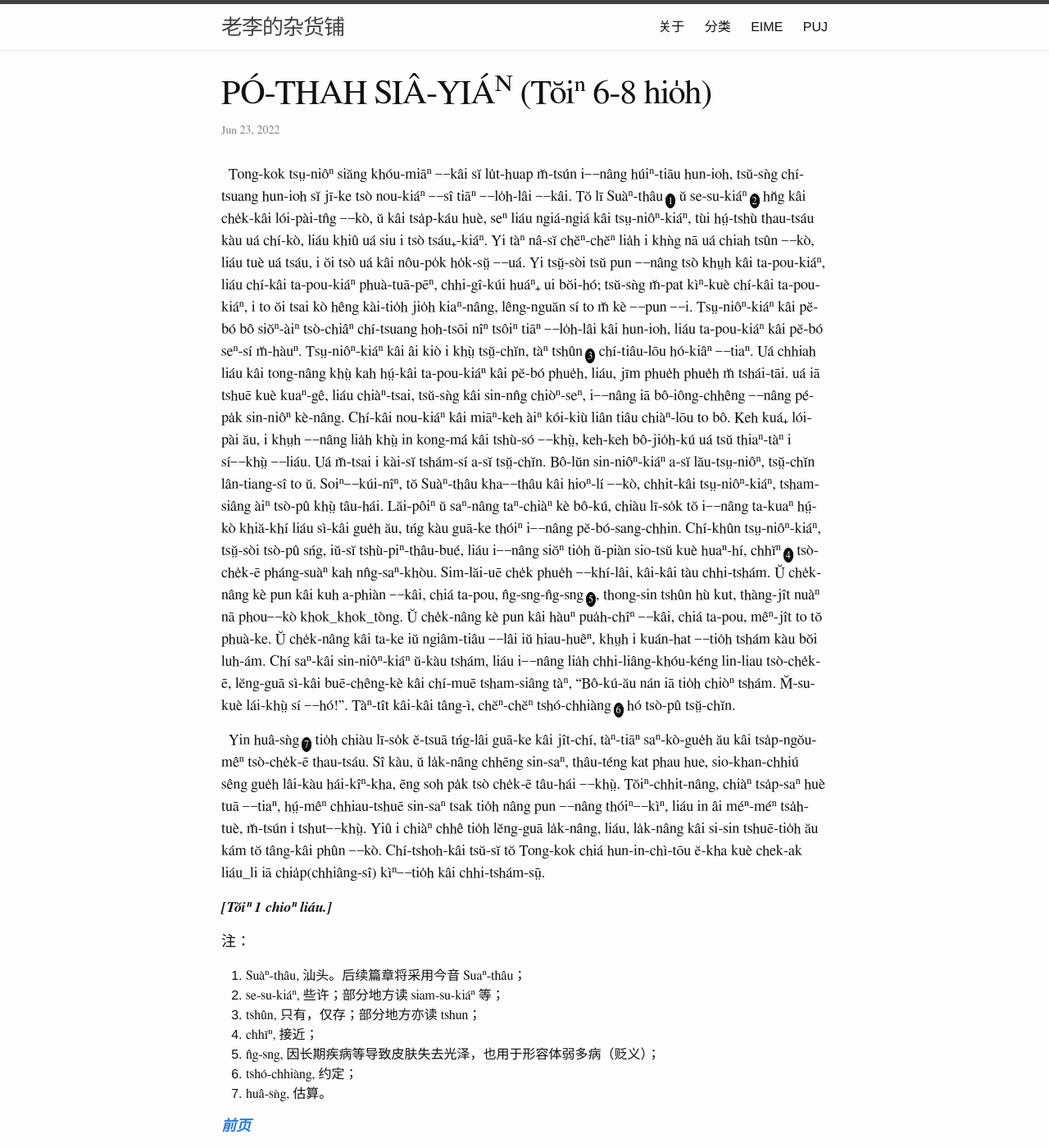
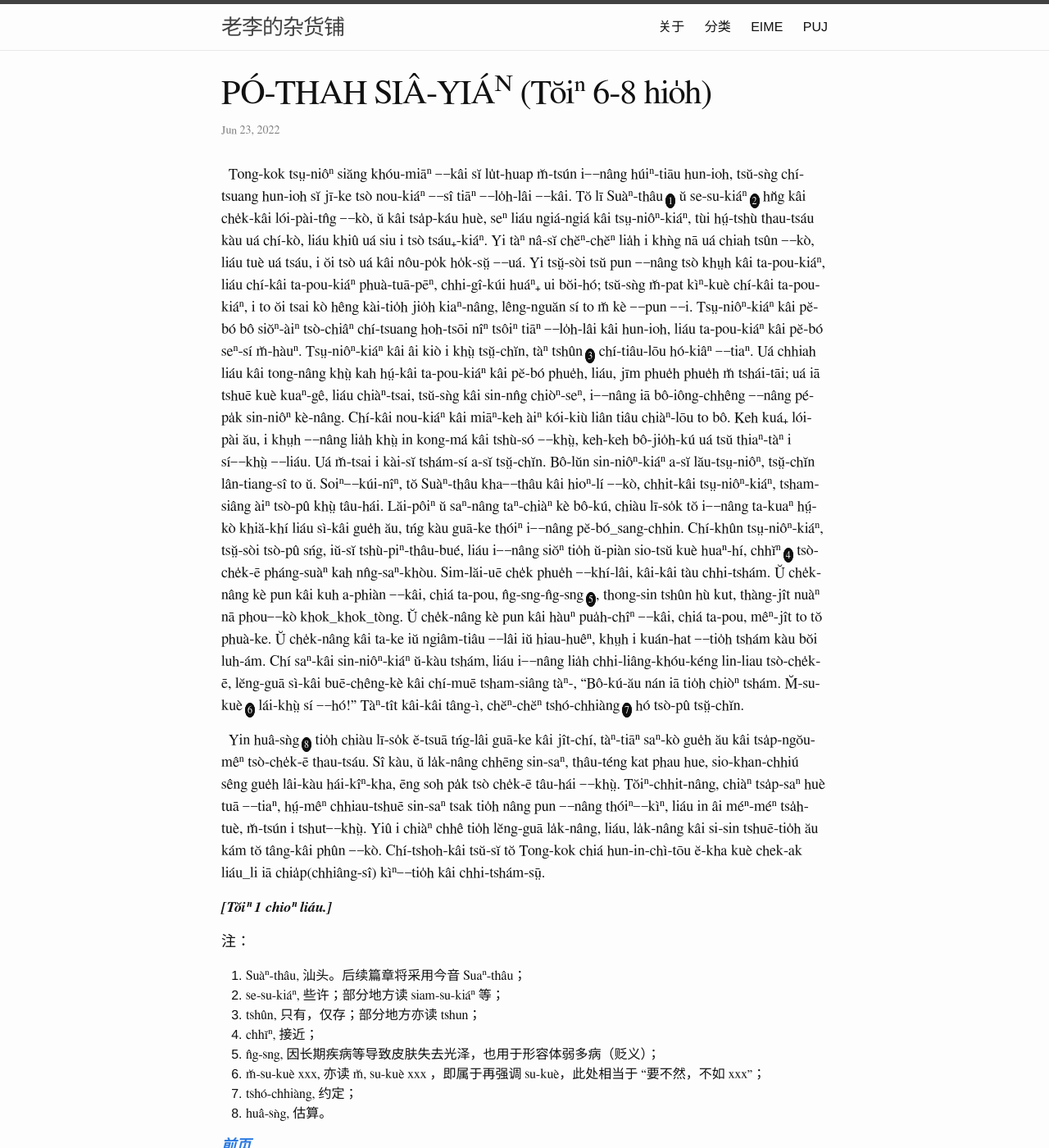
Before and after one commit to DonAnthonyLee/DonAnthonyLee.github.io, a Jekyll site: the page built from docs/puj/PagodaShadowsPage006-008.md, in a window 1280 px wide and 1400 px high. Shown: the whole window at 82% size. Built offline with Jekyll 4.4.1, drawn with Linux system fonts in a browser that asks for light colours.

Commit message:
improve punctuation and add comments

```diff
--- a/docs/puj/PagodaShadowsPage006-008.md
+++ b/docs/puj/PagodaShadowsPage006-008.md
@@ -23,7 +23,7 @@
 <!-- Her mother urged her to kill herself, as the only solution of the question. -->
 Tsṳ-niôⁿ-kiáⁿ kâi âi kiò i khṳ̀ tsṳ̆-chĭn, tàⁿ tshûn<a href="#note_3" class="note">3</a> chí-tiâu-lōu hó-kiâⁿ ╌tiaⁿ.
 <!-- I sent agents to negotiate with the boy's parents, but could make no terms with them; -->
-Uá chhiah liáu kâi tong-nâng khṳ̀ kah hṳ́-kâi ta-pou-kiáⁿ kâi pĕ-bó phue̍h, liáu, jīm phue̍h phue̍h m̆ tshái-tāi.
+Uá chhiah liáu kâi tong-nâng khṳ̀ kah hṳ́-kâi ta-pou-kiáⁿ kâi pĕ-bó phue̍h, liáu, jīm phue̍h phue̍h m̆ tshái-tāi;
 <!-- and I also sought the officials and learned that they would not condone the withholding of a bride from even such a bridegroom. -->
 uá iā tshuē kuè kuaⁿ-gê, liáu chiàⁿ-tsai, tsŭ-sǹg kâi sin-nn̂g chiòⁿ-seⁿ, i╌nâng iā bô-iông-chhêng ╌nâng pé-pa̍k sin-niôⁿ kè-nâng.
 <!-- There was no legal way in which this child could be saved from her fate. -->
@@ -37,7 +37,7 @@
 <!-- Some years ago seven young women, at a village near Swatow, entered into a compact to drown themselves together. -->
 Soiⁿ╌kúi-nîⁿ, tŏ Suàⁿ-thâu kha╌thâu kâi hioⁿ-lí ╌kò, chhit-kâi tsṳ-niôⁿ-kiáⁿ, tsham-siâng àiⁿ tsò-pû khṳ̀ tâu-hái.
 <!-- Three of them had been lately married, and after spending the customary four months at the houses of their fathers-in-law, had come to visit their own mothers. -->
-Lăi-pôiⁿ ŭ saⁿ-nâng taⁿ-chiàⁿ kè bô-kú, chiàu lī-so̍k tŏ i╌nâng ta-kuaⁿ hṳ́-kò khiă-khí liáu sì-kâi gue̍h ău, tńg kàu guā-ke thóiⁿ i╌nâng pĕ-bó-sang-chhin.
+Lăi-pôiⁿ ŭ saⁿ-nâng taⁿ-chiàⁿ kè bô-kú, chiàu lī-so̍k tŏ i╌nâng ta-kuaⁿ hṳ́-kò khiă-khí liáu sì-kâi gue̍h ău, tńg kàu guā-ke thóiⁿ i╌nâng pĕ-bó_sang-chhin.
 <!-- They had been playmates, and were neighbours, and so they spun and sewed together, and rejoiced in their reunion. -->
 Chí-khûn tsṳ-niôⁿ-kiáⁿ, tsṳ̆-sòi tsò-pû sńg, iŭ-sĭ tshù-piⁿ-thâu-bué, liáu i╌nâng siŏⁿ tio̍h ŭ-piàn sio-tsŭ kuè huaⁿ-hí, chhĭⁿ<a href="#note_4" class="note">4</a> tsò-che̍k-ē pháng-suàⁿ kah nn̂g-saⁿ-khòu.
 <!-- Mutual confidences revealed mutual griefs. -->
@@ -49,13 +49,12 @@
 <!-- One had a mother-in-law so stern and cruel that life was torment to those under her authority. -->
 Ŭ che̍k-nâng kâi ta-ke iŭ ngiâm-tiâu ╌lâi iŭ hiau-huêⁿ, khṳh i kuán-hat ╌tio̍h tshám kàu bŏi luh-ám.
 <!-- All three of the brides were miserable, and as they mingled their lamentations, their four unmarried friends and companions said to each other, "This is such sorrow as we must feel by-and-by. How better to be dead!" -->
-Chí saⁿ-kâi sin-niôⁿ-kiáⁿ ŭ-kàu tshám, liáu i╌nâng lia̍h chhi-liâng-khóu-kéng lin-liau tsò-che̍k-ē, lĕng-guā sì-kâi buē-chêng-kè kâi chí-muē tsham-siâng tàⁿ, "Bô-kú-ău nán iā tio̍h chiòⁿ tshám. M̆-su-kuè lái-khṳ̀ sí ╌hó!".
+Chí saⁿ-kâi sin-niôⁿ-kiáⁿ ŭ-kàu tshám, liáu i╌nâng lia̍h chhi-liâng-khóu-kéng lin-liau tsò-che̍k-ē, lĕng-guā sì-kâi buē-chêng-kè kâi chí-muē tsham-siâng tàⁿ-, "Bô-kú-ău nán iā tio̍h chiòⁿ tshám. M̆-su-kuè<a href="#note_6" class="note">6</a> lái-khṳ̀ sí ╌hó!"
 <!-- All agreed in this, and entered secretly into a covenant to end their lives together. -->
-Tàⁿ-tît kâi-kâi tâng-ì, chĕⁿ-chĕⁿ tshó-chhiàng<a href="#note_6" class="note">6</a> hó tsò-pû tsṳ̆-chĭn.
-
+Tàⁿ-tît kâi-kâi tâng-ì, chĕⁿ-chĕⁿ tshó-chhiàng<a href="#note_7" class="note">7</a> hó tsò-pû tsṳ̆-chĭn.
 
 <!-- They calculated the time when custom would again bring the married ones to their mothers' houses, and fixed the full moon of the seventh month, as the night for their escape from life. -->
-&nbsp;&nbsp;Yin huâ-sǹg<a href="#note_7" class="note">7</a> tio̍h chiàu lī-so̍k ĕ-tsuā tńg-lâi guā-ke kâi jît-chí, tàⁿ-tiāⁿ saⁿ-kò-gue̍h ău kâi tsa̍p-ngŏu-mêⁿ tsò-che̍k-ē thau-tsáu.
+&nbsp;&nbsp;Yin huâ-sǹg<a href="#note_8" class="note">8</a> tio̍h chiàu lī-so̍k ĕ-tsuā tńg-lâi guā-ke kâi jît-chí, tàⁿ-tiāⁿ saⁿ-kò gue̍h ău kâi tsa̍p-ngŏu-mêⁿ tsò-che̍k-ē thau-tsáu.
 <!-- When the time arrived, six of them dressed themselves in festal garments, with flowers in their hair, went hand in hand in the moonlight to the shore, bound themselves together with a rope, and threw themselves into the sea. -->
 Sî kàu, ŭ la̍k-nâng chhēng sin-saⁿ, thâu-téng kat phau hue, sio-khan-chhiú sêng gue̍h lâi-kàu hái-kîⁿ-kha, ēng soh pa̍k tsò che̍k-ē tâu-hái ╌khṳ̀.
 <!-- The seventh, only thirteen years old, was discovered through some noise she made in searching for her best clothing in the night, and was prevented by her mother from leaving the house. -->
@@ -73,8 +72,9 @@
 3. <span id="note_3">tshûn, 只有，仅存；部分地方亦读 tshun；</span>
 4. <span id="note_4">chhĭⁿ, 接近；</span>
 5. <span id="note_6">n̂g-sng, 因长期疾病等导致皮肤失去光泽，也用于形容体弱多病（贬义）；</span>
-6. <span id="note_6">tshó-chhiàng, 约定；</span>
-7. <span id="note_7">huâ-sǹg, 估算。</span>
+6. <span id="note_6">m̆-su-kuè xxx, 亦读 m̆, su-kuè xxx ，即属于再强调 su-kuè，此处相当于 “要不然，不如 xxx”；</span>
+7. <span id="note_7">tshó-chhiàng, 约定；</span>
+8. <span id="note_8">huâ-sǹg, 估算。</span>
 
 
 ***[前页](PagodaShadowsPage005.html)***
```
